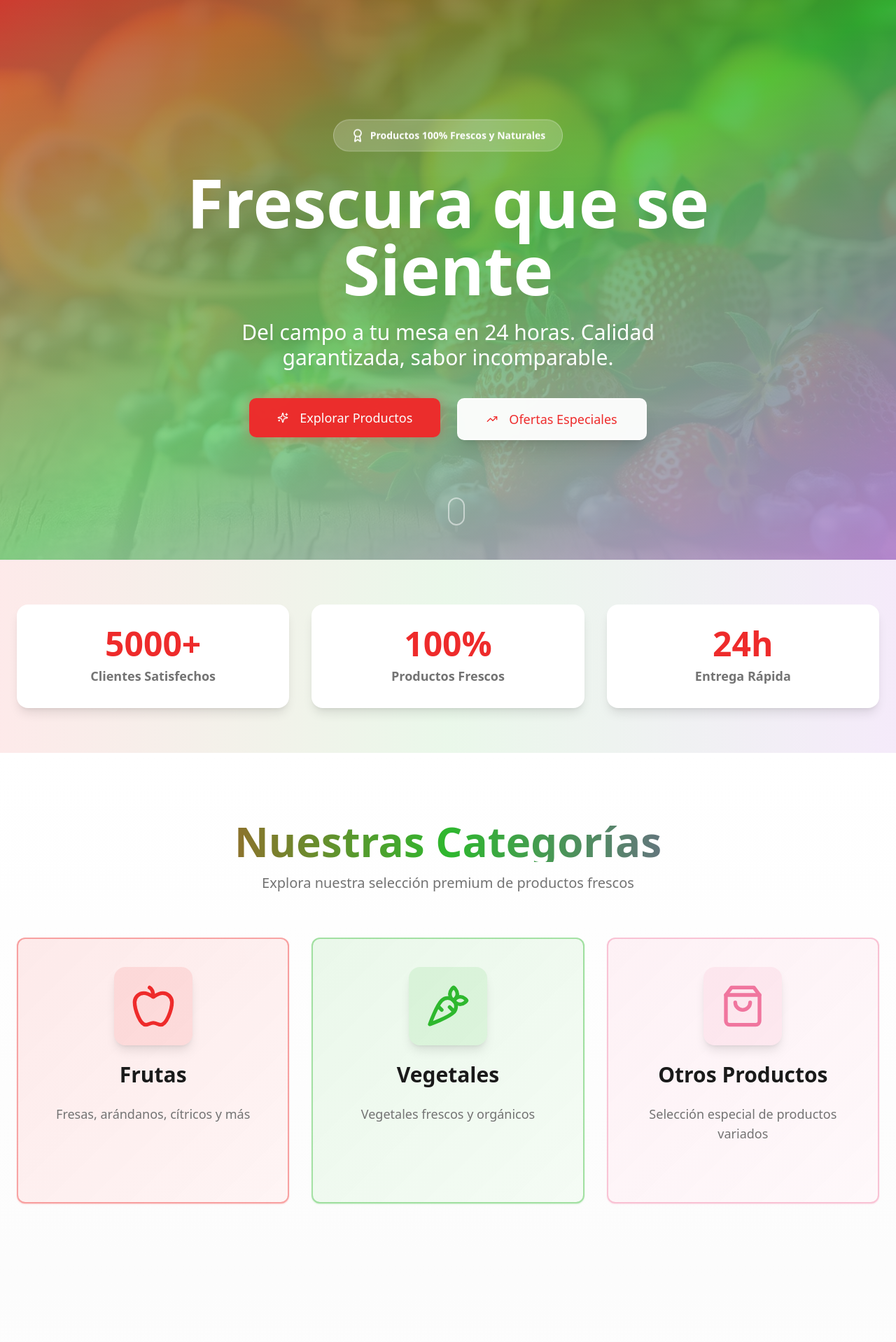
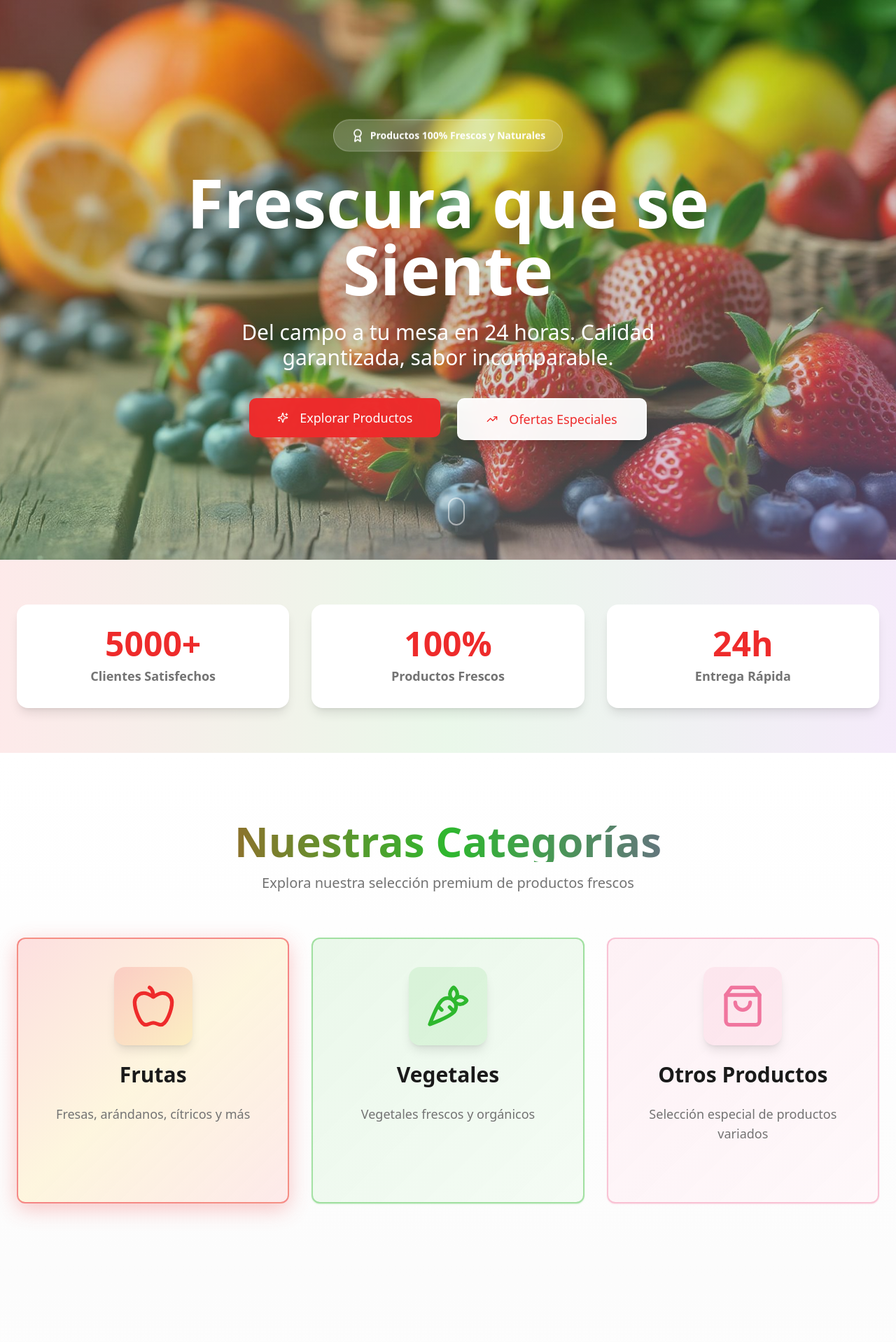
Before and after one commit to pamapalo/fruitygarden-hub, a React (Vite) app: page / in a window 1280 px wide. Shown: the top 1918 px of the page at 70% size. Built offline with nearby package versions, Linux system fonts and the light colour scheme; the HTML template or start-up script is replaced by a standard one.

Commit message:
Mejorar fondo y Frutas amarillo
Ajusta el fondo del hero para que las imágenes de frutas y verduras se vean más claras e impactantes. Añade un gradiente de mezcla rojo-amarillo para la sección de frutas y aplica la nueva paleta en la categoría correspondiente.

```diff
--- a/src/components/CategorySection.tsx
+++ b/src/components/CategorySection.tsx
@@ -15,21 +15,21 @@ const CategorySection = ({ title, description, icon: Icon, color, link }: Catego
   const navigate = useNavigate();
 
   const colorClasses = {
-    primary: "bg-gradient-to-br from-primary/10 to-primary/5 hover:from-primary/20 hover:to-primary/10 border-primary/40 group-hover:border-primary shadow-primary/20",
+    primary: "bg-gradient-to-br from-primary/15 via-citrus-yellow/15 to-primary/10 hover:from-primary/25 hover:via-citrus-yellow/25 hover:to-primary/20 border-primary/50 group-hover:border-citrus-yellow shadow-[0_8px_30px_rgb(239,68,68,0.3)]",
     secondary: "bg-gradient-to-br from-secondary/10 to-secondary/5 hover:from-secondary/20 hover:to-secondary/10 border-secondary/40 group-hover:border-secondary shadow-secondary/20",
     accent: "bg-gradient-to-br from-accent/10 to-accent/5 hover:from-accent/20 hover:to-accent/10 border-accent/40 group-hover:border-accent shadow-accent/20",
     pink: "bg-gradient-to-br from-pink/10 to-pink/5 hover:from-pink/20 hover:to-pink/10 border-pink/40 group-hover:border-pink shadow-pink/20",
   };
 
   const iconColors = {
-    primary: "text-primary group-hover:scale-110",
+    primary: "text-primary group-hover:text-citrus-yellow group-hover:scale-110",
     secondary: "text-secondary group-hover:scale-110",
     accent: "text-accent group-hover:scale-110",
     pink: "text-pink group-hover:scale-110",
   };
 
   const bgColors = {
-    primary: "bg-primary/10 group-hover:bg-primary/20",
+    primary: "bg-gradient-to-br from-primary/15 to-citrus-yellow/15 group-hover:from-primary/25 group-hover:to-citrus-yellow/25",
     secondary: "bg-secondary/10 group-hover:bg-secondary/20",
     accent: "bg-accent/10 group-hover:bg-accent/20",
     pink: "bg-pink/10 group-hover:bg-pink/20",
--- a/src/index.css
+++ b/src/index.css
@@ -48,7 +48,8 @@ All colors MUST be HSL.
     --purple-veggie: 280 60% 50%;
 
     /* Gradients */
-    --gradient-fruits: linear-gradient(135deg, hsl(0 85% 55%), hsl(45 90% 55%));
+    --gradient-fruits: linear-gradient(135deg, hsl(0 85% 55%), hsl(45 90% 55%), hsl(35 95% 60%));
+    --gradient-fruits-light: linear-gradient(135deg, hsl(0 85% 55% / 0.15), hsl(45 90% 55% / 0.15));
     --gradient-vegetables: linear-gradient(135deg, hsl(120 60% 45%), hsl(280 60% 50%));
     --gradient-hero: linear-gradient(135deg, hsl(0 85% 55% / 0.95), hsl(120 60% 45% / 0.95));
 
--- a/src/pages/Index.tsx
+++ b/src/pages/Index.tsx
@@ -22,8 +22,8 @@ const Index = () => {
           className="absolute inset-0 bg-cover bg-center scale-110 animate-[scale-in_1.5s_ease-out]"
           style={{ backgroundImage: `url(${heroImage})` }}
         >
-          <div className="absolute inset-0 bg-gradient-to-br from-primary/90 via-secondary/85 to-accent/90 animate-fade-in"></div>
-          <div className="absolute inset-0 bg-gradient-to-t from-background/40 to-transparent"></div>
+          <div className="absolute inset-0 bg-gradient-to-br from-primary/30 via-secondary/25 to-accent/30 animate-fade-in"></div>
+          <div className="absolute inset-0 bg-gradient-to-t from-background/20 to-transparent"></div>
         </div>
 
         <div className="relative z-10 text-center text-primary-foreground max-w-5xl px-6 animate-slide-up">
```
